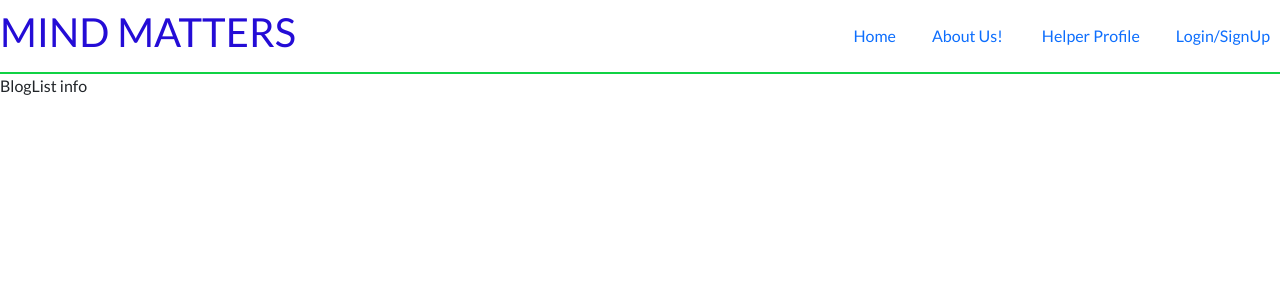
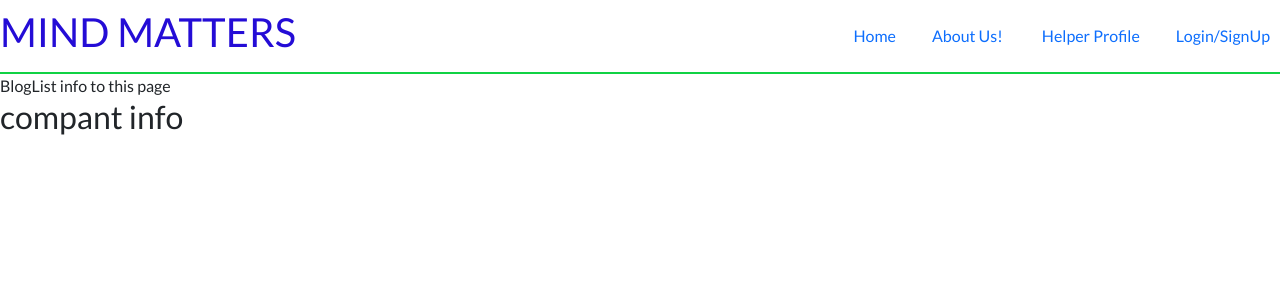
Before and after one commit to shristi-rks/Final-Project, a React (Create React App) app in the folder mind-matters/: page /bloglist in a window 1280 px wide. Shown: the top 300 px of the page. Built offline with nearby package versions, Linux system fonts and the light colour scheme.

Commit message:
info to blog list

```diff
--- a/mind-matters/src/components/pages/BlogList.js
+++ b/mind-matters/src/components/pages/BlogList.js
@@ -1,7 +1,9 @@
 import React from 'react';
 
 const BlogList = () => {
-  return <div>BlogList info</div>;
+  return <div>BlogList info to this page
+    <h2>compant info</h2>
+  </div>;
 };
 
 export default BlogList;
```
